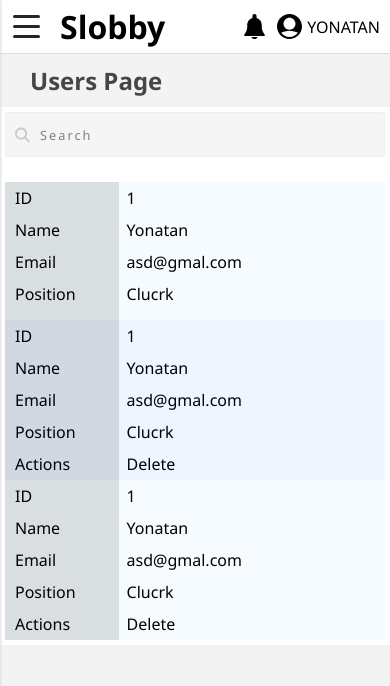
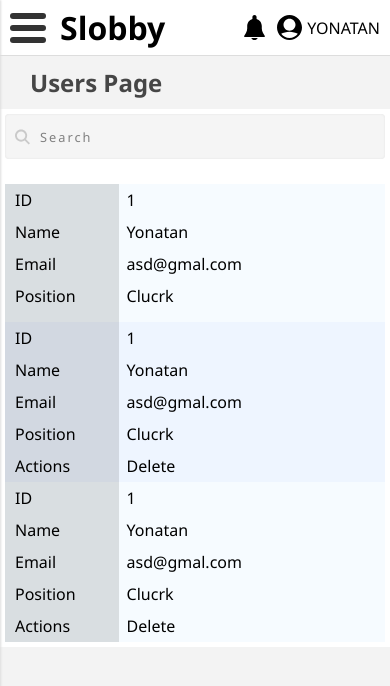
Before and after one commit to yonatansnir/slobby, a React (Create React App) app: page / in a window 390 px wide. Shown: the top 686 px of the page. Built offline with nearby package versions, Linux system fonts and the light colour scheme.

Commit message:
hamburger styles

```diff
--- a/src/components/header/Hamburger.jsx
+++ b/src/components/header/Hamburger.jsx
@@ -1,8 +1,15 @@
-import React from 'react';
+import React, {useState} from 'react';
 
 const Hamburger = () => {
+    const [clickMenu, setClickMenu] = useState(true)
+
     return(
-        <div className="hamburger">
+        <div
+            className={clickMenu ? 'hamburger close' : 'hamburger open' }
+            onClick={()=> setClickMenu(!clickMenu)}>
+            <span></span>
+            <span></span>
+            <span></span>
             <span></span>
             <span></span>
             <span></span>
--- a/src/components/header/_header.scss
+++ b/src/components/header/_header.scss
@@ -15,29 +15,83 @@ header{
 }
 
 .hamburger{
+    position: relative;
     width: 30px;
-    height: 30px;
-    display: flex;
-    flex-direction: column;
-    justify-content: space-around;
-    align-items: flex-end;
+    height: 45px;
+    top: 8px;
     cursor: pointer;
     span{
         display: block;
-        border-radius: 3px;
-        height: 3px;
-        width: 90%;
-        background-color: rgb(37, 37, 37);
-        transition: 0.3s;
+        position: absolute;
+        height: 6px;
+        width: 70%;
+        background: #333;
+        opacity: 1;
+        left: 0;
+        transform: rotate(0deg);
+        transition: .25s ease-in-out;
     }
-
-    &:hover span:nth-child(1){
+    span:nth-child(even) {
+        left: 50%;
+        border-radius: 0 9px 9px 0;
+      }
+    span:nth-child(odd) {
+        border-radius: 9px 0 0 9px;
+    }
+    span:nth-child(1),
+    span:nth-child(2) {
+        top: 0px;
+    }
+    span:nth-child(3),
+    span:nth-child(4) {
+        top: 12px;
+    }
+    span:nth-child(5),
+    span:nth-child(6) {
+       top: 24px;
+    }
+    &.close:hover span:nth-child(6){
         width: 50%;
     }
-    &:hover span:nth-child(2){
+    &.close:hover span:nth-child(4){
         width: 75%;
     }
-    &:hover span:nth-child(3){
+    &.close:hover span:nth-child(2){
         width: 100%;
     }
+    &.open{
+        span:nth-child(1),
+        span:nth-child(6){
+            transform: rotate(45deg);
+        }
+
+        span:nth-child(2),
+        span:nth-child(5){
+            transform: rotate(-45deg);
+        }
+        span:nth-child(1) {
+            left: 5px;
+            top: 5px;
+        }
+        span:nth-child(2) {
+            left: calc(50% + 5px);
+            top: 5px;
+        }
+        span:nth-child(3) {
+            left: -50%;
+            opacity: 0;
+        }
+        span:nth-child(4) {
+            left: 100%;
+            opacity: 0;
+        }
+        span:nth-child(5) {
+            left: 5px;
+            top: 21px;
+        }
+        span:nth-child(6) {
+            left: calc(50% + 4px);
+            top: 20px;
+        }
+    }
 }
--- a/src/style/style.css
+++ b/src/style/style.css
@@ -13,10 +13,6 @@ body {
 
 .wrapper {
   padding: 0px;
-}
-
-.page {
-  min-height: 100%;
 }
 
 .page h2 {
@@ -141,43 +137,103 @@ header div {
 }
 
 .hamburger {
+  position: relative;
   width: 30px;
-  height: 30px;
-  display: -webkit-box;
-  display: -ms-flexbox;
-  display: flex;
-  -webkit-box-orient: vertical;
-  -webkit-box-direction: normal;
-      -ms-flex-direction: column;
-          flex-direction: column;
-  -ms-flex-pack: distribute;
-      justify-content: space-around;
-  -webkit-box-align: end;
-      -ms-flex-align: end;
-          align-items: flex-end;
+  height: 45px;
+  top: 8px;
   cursor: pointer;
 }
 
 .hamburger span {
   display: block;
-  border-radius: 3px;
-  height: 3px;
-  width: 90%;
-  background-color: #252525;
-  -webkit-transition: 0.3s;
-  transition: 0.3s;
+  position: absolute;
+  height: 6px;
+  width: 70%;
+  background: #333;
+  opacity: 1;
+  left: 0;
+  -webkit-transform: rotate(0deg);
+          transform: rotate(0deg);
+  -webkit-transition: .25s ease-in-out;
+  transition: .25s ease-in-out;
 }
 
-.hamburger:hover span:nth-child(1) {
+.hamburger span:nth-child(even) {
+  left: 50%;
+  border-radius: 0 9px 9px 0;
+}
+
+.hamburger span:nth-child(odd) {
+  border-radius: 9px 0 0 9px;
+}
+
+.hamburger span:nth-child(1),
+.hamburger span:nth-child(2) {
+  top: 0px;
+}
+
+.hamburger span:nth-child(3),
+.hamburger span:nth-child(4) {
+  top: 12px;
+}
+
+.hamburger span:nth-child(5),
+.hamburger span:nth-child(6) {
+  top: 24px;
+}
+
+.hamburger.close:hover span:nth-child(6) {
   width: 50%;
 }
 
-.hamburger:hover span:nth-child(2) {
+.hamburger.close:hover span:nth-child(4) {
   width: 75%;
 }
 
-.hamburger:hover span:nth-child(3) {
+.hamburger.close:hover span:nth-child(2) {
   width: 100%;
+}
+
+.hamburger.open span:nth-child(1),
+.hamburger.open span:nth-child(6) {
+  -webkit-transform: rotate(45deg);
+          transform: rotate(45deg);
+}
+
+.hamburger.open span:nth-child(2),
+.hamburger.open span:nth-child(5) {
+  -webkit-transform: rotate(-45deg);
+          transform: rotate(-45deg);
+}
+
+.hamburger.open span:nth-child(1) {
+  left: 5px;
+  top: 5px;
+}
+
+.hamburger.open span:nth-child(2) {
+  left: calc(50% + 5px);
+  top: 5px;
+}
+
+.hamburger.open span:nth-child(3) {
+  left: -50%;
+  opacity: 0;
+}
+
+.hamburger.open span:nth-child(4) {
+  left: 100%;
+  opacity: 0;
+}
+
+.hamburger.open span:nth-child(5) {
+  left: 5px;
+  top: 21px;
+}
+
+.hamburger.open span:nth-child(6) {
+  left: calc(50% + 4px);
+  top: 20px;
 }
 
 .form-row {
```
Also changed, not shown: 1 other file (tests, documents, lock files or other folders).
